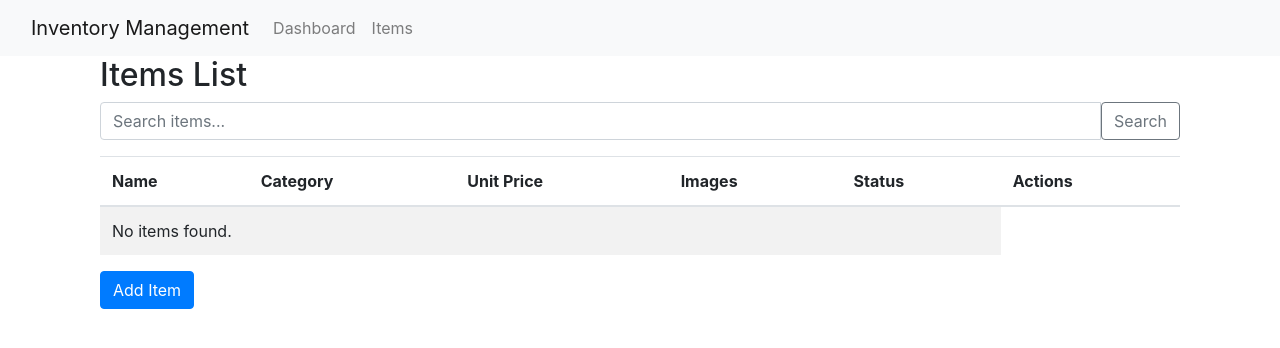
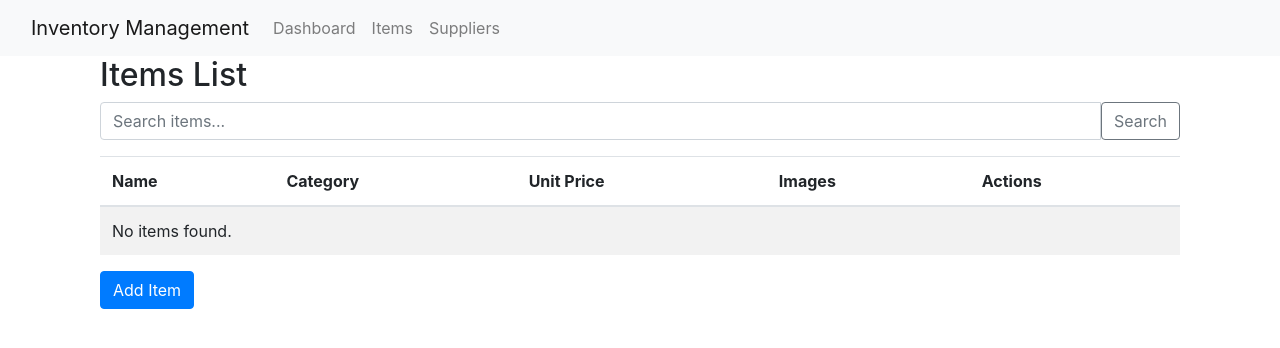
Before and after one commit to Rks950408/Inventory_management_django, a Django app: page /items/ in a window 1280 px wide. Shown: the top 348 px of the page. Run offline with Django 5.2, Linux system fonts and the light colour scheme; data that the repository does not hold is empty; some libraries are stand-ins or nearby versions.

Commit message:
update status query uppercase

```diff
--- a/inventory_management/item_master/templates/item_master/item_list.html
+++ b/inventory_management/item_master/templates/item_master/item_list.html
@@ -20,7 +20,6 @@
                 <th>Category</th>
                 <th>Unit Price</th>
                 <th>Images</th>
-                <th>Status</th>
                 <th>Actions</th>
             </tr>
         </thead>
@@ -37,7 +36,7 @@
                         No image available
                     {% endif %}
                 </td>
-                <td>{{ item.status|yesno:"Active,Inactive" }}</td>
+                {% comment %} <td>{{ item.status|yesno:"Active,Inactive" }}</td> {% endcomment %}
                  <td>
             <a href="{% url 'edit_item' item.id %}" class="btn btn-sm btn-info">Edit</a>
             <a href="{% url 'delete_item' item.id %}" class="btn btn-sm btn-danger">Delete</a>
--- a/inventory_management/item_master/views.py
+++ b/inventory_management/item_master/views.py
@@ -20,8 +20,8 @@ def add_item(request):
             item = form.save(commit=False)
             item.status = True
 
-            item.item_name = item.item_name.capitalize()
-            item.category = item.category.capitalize()
+            item.item_name = item.item_name.upper()
+            item.category = item.category.upper()
             item.unit_price = form.cleaned_data['unit_price']
             item.image = request.FILES.get('image')
 
--- a/inventory_management/templates/base.html
+++ b/inventory_management/templates/base.html
@@ -18,6 +18,9 @@
                 <li class="nav-item">
                     <a class="nav-link" href="{% url 'item_list' %}">Items</a>
                 </li>
+                <li class="nav-item">
+                    <a class="nav-link" href="{% url 'supplier_list' %}">Suppliers</a>
+                </li>
             </ul>
         </div>
     </div>
```
Also changed, not shown: inventory_management/media/item_images/WhatsApp_Image_2024-10-16_at_21_22WFMnR.35.23_9580d7d8.jpg (added).
